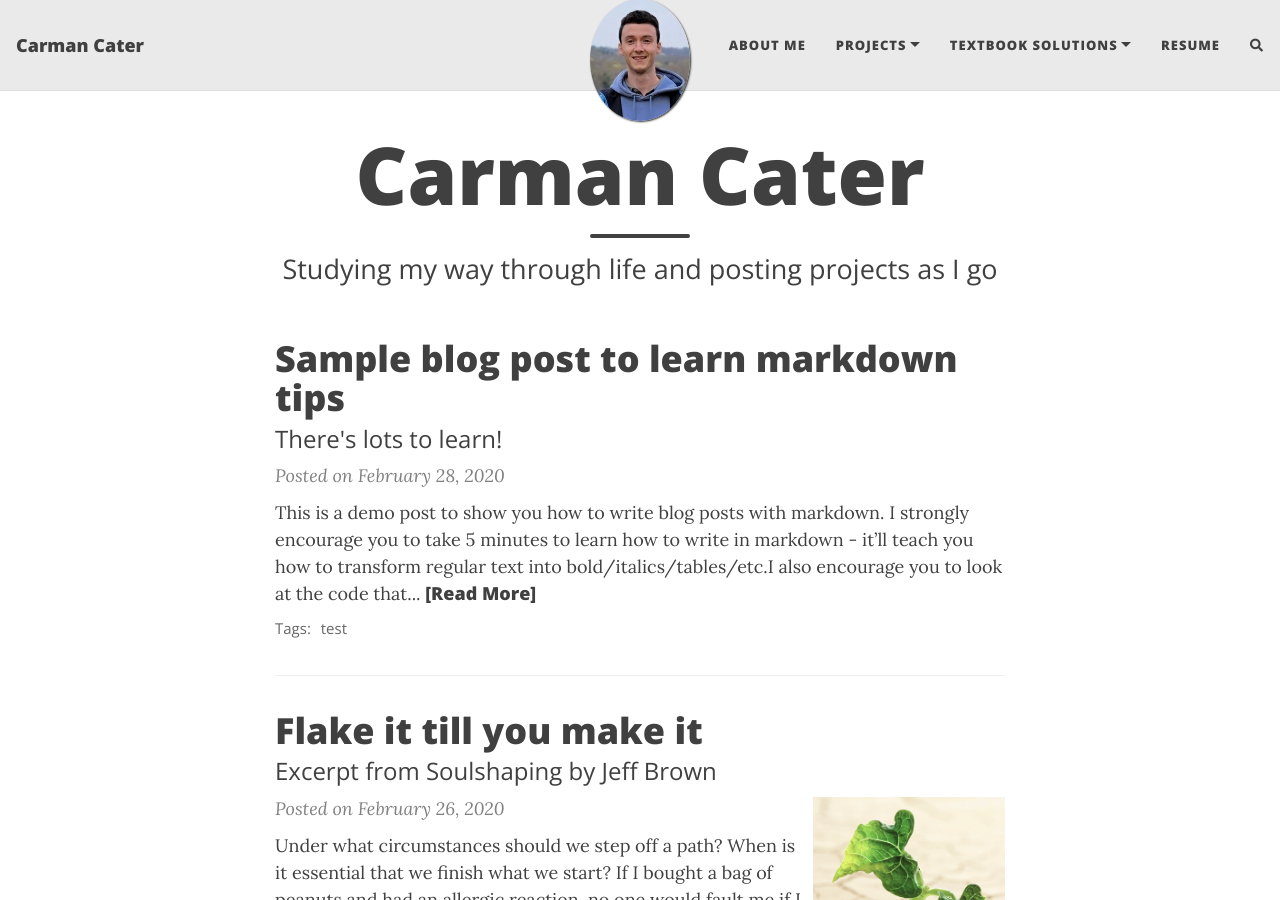
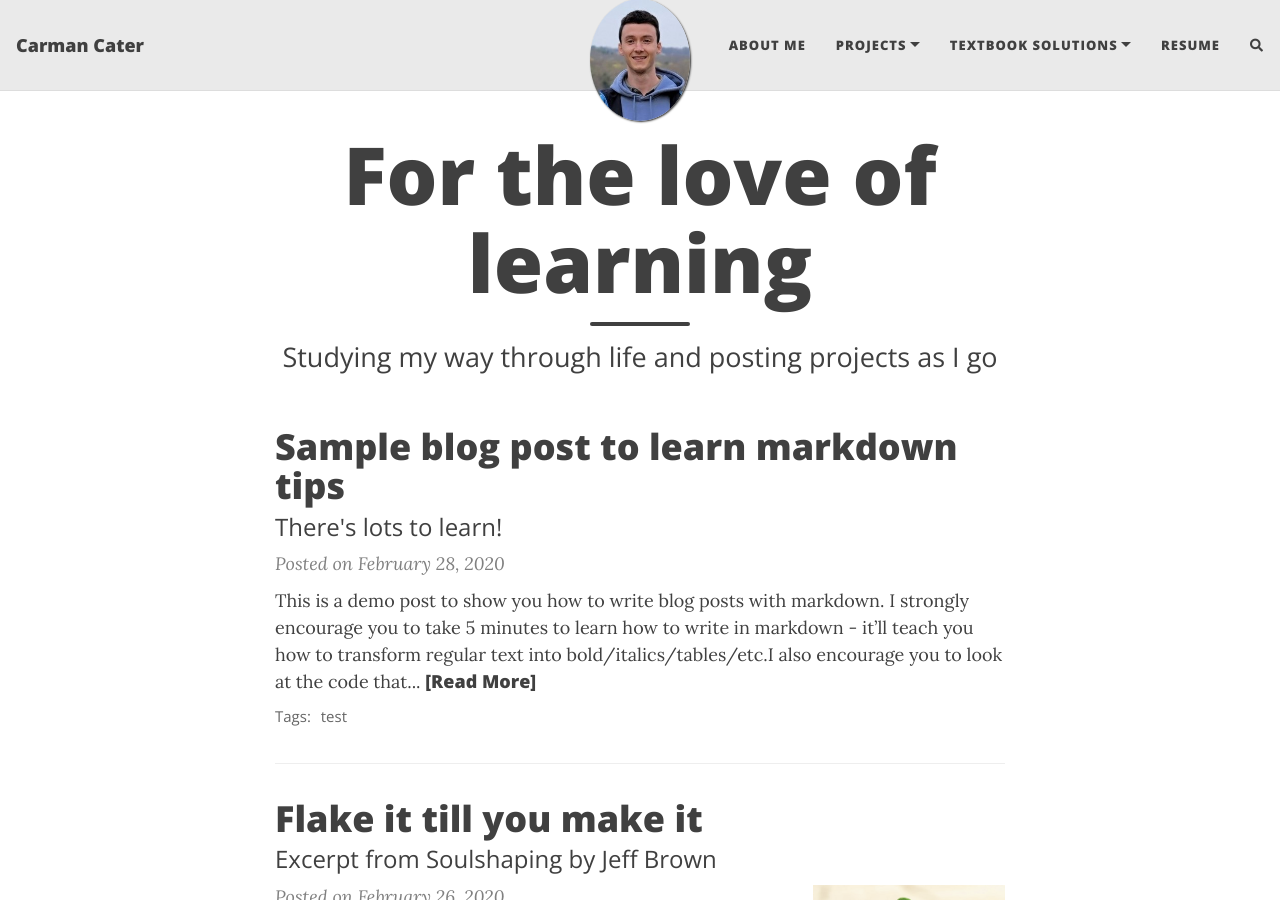
Before and after one commit to carmancater/carmancater.github.io, a Jekyll site: the page built from index.html, in a window 1280 px wide and 900 px high. Built offline with Jekyll 4.4.1, drawn with Linux system fonts in a browser that asks for light colours; nearby versions of some CDN libraries; the list of posts is cut into pages by our own code; comment, search, counter and statistics services are not loaded.

Commit message:
Update index.html

```diff
--- a/index.html
+++ b/index.html
@@ -1,5 +1,5 @@
 ---
 layout: home
-title: Carman Cater
+title: For the love of learning
 subtitle: Studying my way through life and posting projects as I go
 ---
```
